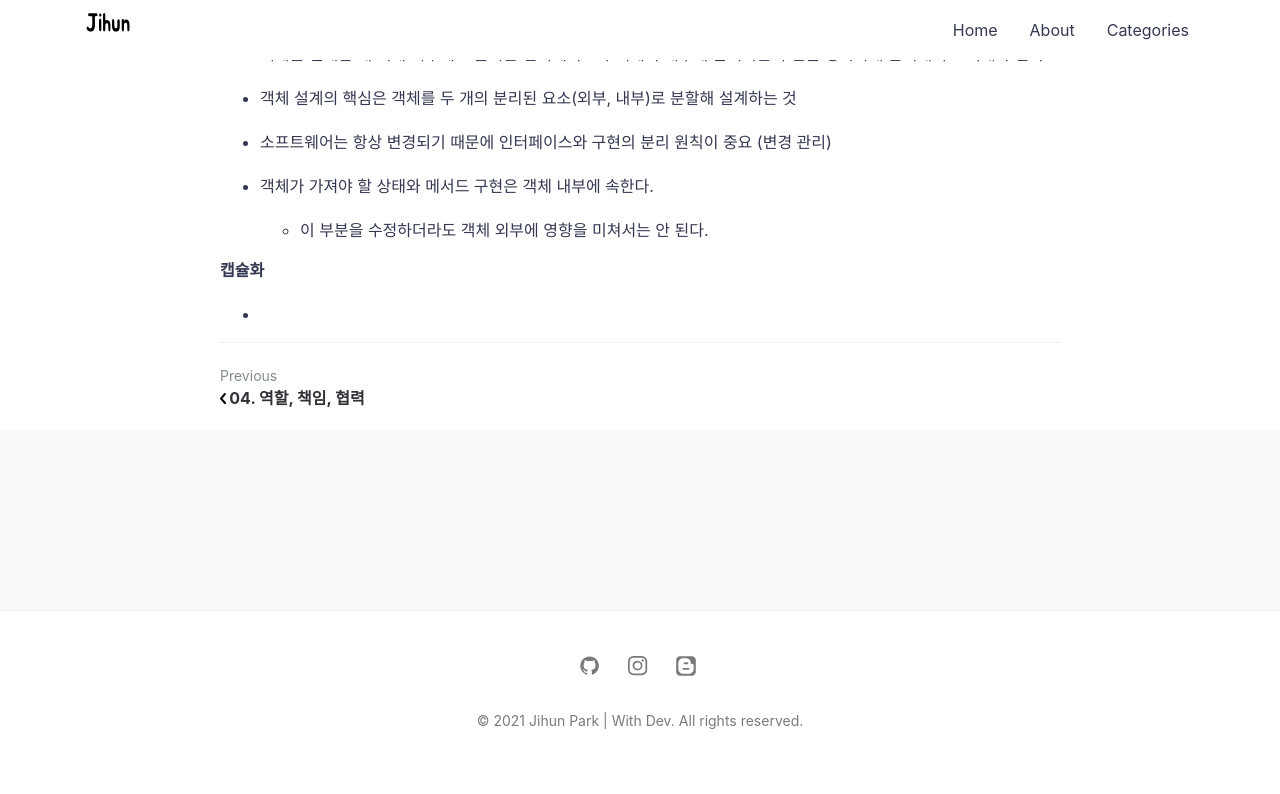
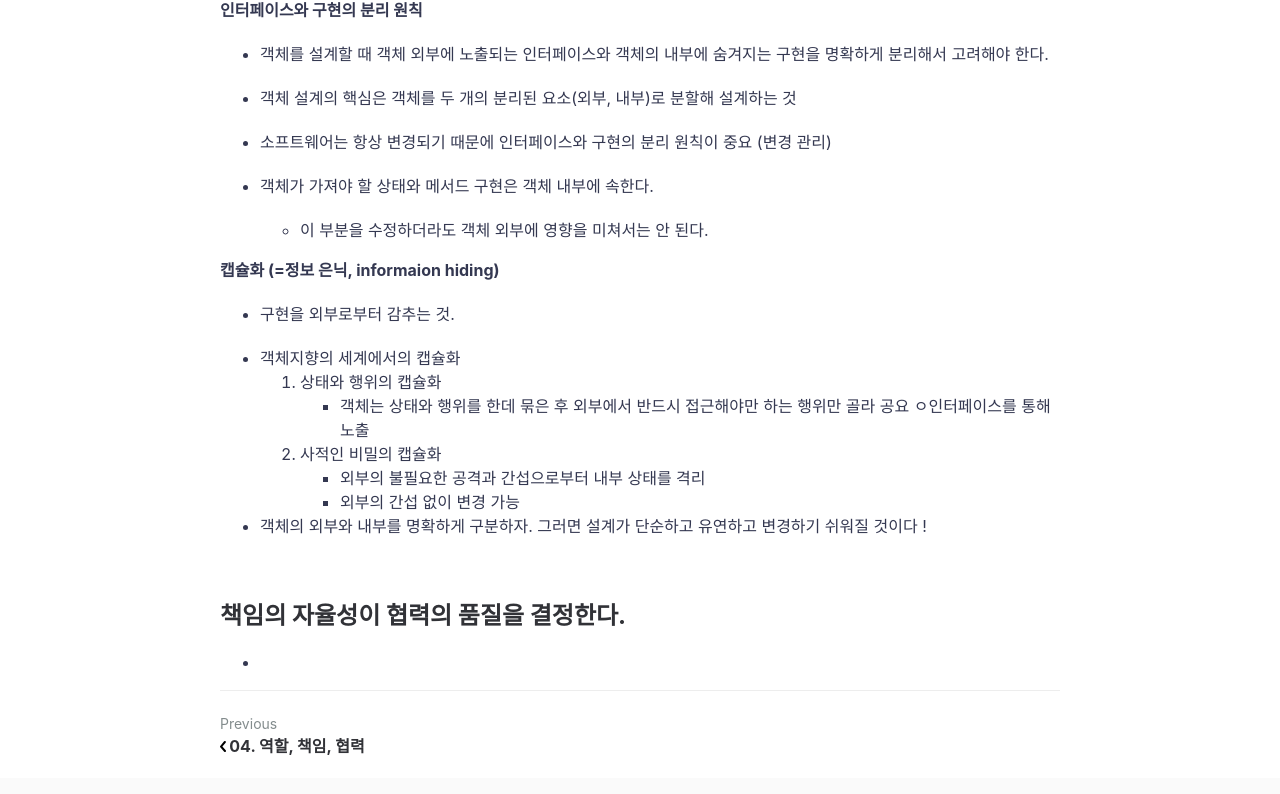
Before and after one commit to jihunparkme/jihunparkme.github.io, a Jekyll site: the page built from _posts/2021-02-03-TheEOO-책임과 메시지.md, in a window 1280 px wide and 900 px high, scrolled down 4499 px. Shown: the top 794 px of the window. Built offline with Jekyll 4.4.1, drawn with Linux system fonts in a browser that asks for light colours; comment, search, counter and statistics services are not loaded; some of the changed text lies outside the part shown.

Commit message:
add contents

```diff
--- a/_posts/2021-02-03-TheEOO-책임과 메시지.md
+++ b/_posts/2021-02-03-TheEOO-책임과 메시지.md
@@ -184,6 +184,23 @@ featured-img: TheEOO
 - 객체가 가져야 할 상태와 메서드 구현은 객체 내부에 속한다.
   - 이 부분을 수정하더라도 객체 외부에 영향을 미쳐서는 안 된다.
 
-**캡슐화**
+**캡슐화 (=정보 은닉, informaion hiding)**
+
+- 구현을 외부로부터 감추는 것.
+
+- 객체지향의 세계에서의 캡슐화
+  1. 상태와 행위의 캡슐화
+    - 객체는 상태와 행위를 한데 묶은 후 외부에서 반드시 접근해야만 하는 행위만 골라 공요 ㅇ인터페이스를 통해 노출
+  2. 사적인 비밀의 캡슐화
+    - 외부의 불필요한 공격과 간섭으로부터 내부 상태를 격리
+    - 외부의 간섭 없이 변경 가능
+
+- 객체의 외부와 내부를 명확하게 구분하자.
+  그러면 설계가 단순하고 유연하고 변경하기 쉬워질 것이다 !
+
+
+<br>
+
+## 책임의 자율성이 협력의 품질을 결정한다.
 
 -
```
